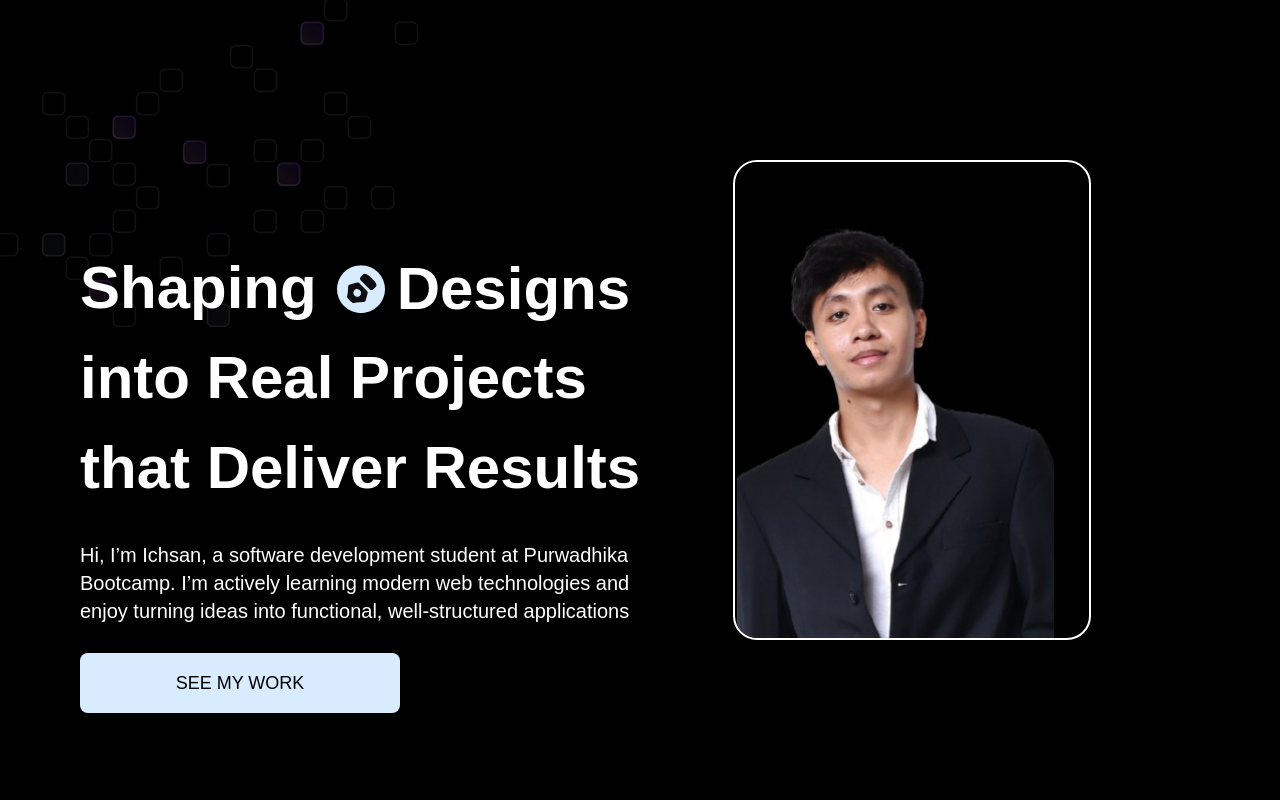
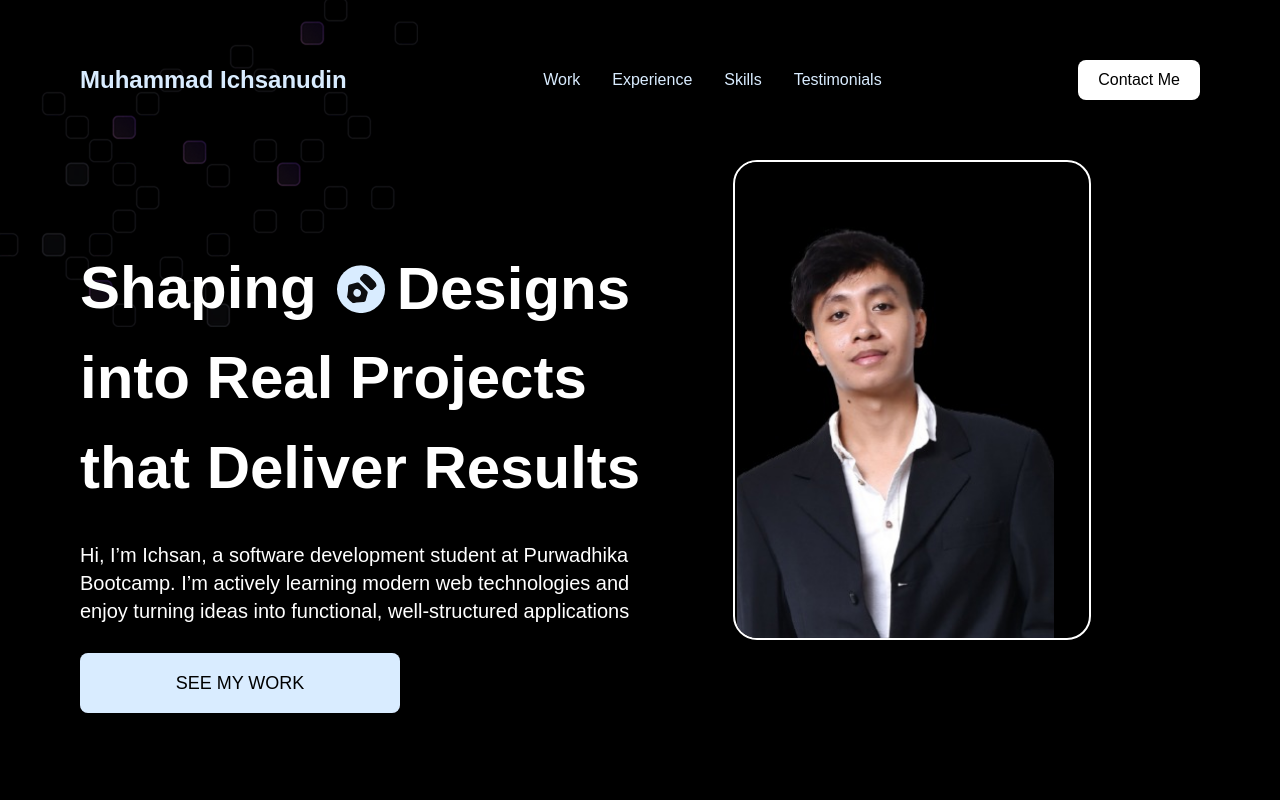
Before and after one commit to ichsanlearns/portfolio, a React (Vite) app: page / in a window 1280 px wide. Shown: the top 800 px of the page. Built offline with nearby package versions, Linux system fonts and the light colour scheme; a web font is replaced by a local one.

Commit message:
feat: add navbar

```diff
--- /dev/null
+++ b/src/components/NavBar.tsx
@@ -0,0 +1,48 @@
+import { useEffect, useState } from "react";
+import { navLinks } from "../constants";
+
+function NavBar() {
+  const [scrolled, setScrolled] = useState(false);
+
+  useEffect(() => {
+    const handleScroll = () => {
+      const isScrolled = window.scrollY > 10;
+      setScrolled(isScrolled);
+    };
+
+    window.addEventListener("scroll", handleScroll);
+
+    return () => window.removeEventListener("scroll", handleScroll);
+  }, []);
+
+  return (
+    <header className={`navbar ${scrolled ? "scrolled" : "not-scrolled"}`}>
+      <div className="inner">
+        <a href="#hero" className="logo">
+          Muhammad Ichsanudin
+        </a>
+
+        <nav className="desktop">
+          <ul>
+            {navLinks.map(({ link, name }) => (
+              <li key={name} className="group">
+                <a href={link}>
+                  <span>{name}</span>
+                  <span className="underline"></span>
+                </a>
+              </li>
+            ))}
+          </ul>
+        </nav>
+
+        <a href="#contact" className="contact-btn group">
+          <div className="inner">
+            <span>Contact Me</span>
+          </div>
+        </a>
+      </div>
+    </header>
+  );
+}
+
+export default NavBar;
--- a/src/constants/index.ts
+++ b/src/constants/index.ts
@@ -15,3 +15,22 @@ export const counterItems = [
   { value: 108, suffix: "+", label: "Completed Projects" },
   { value: 90, suffix: "%", label: "Client Retention Rate" },
 ];
+
+export const navLinks = [
+  {
+    name: "Work",
+    link: "#work",
+  },
+  {
+    name: "Experience",
+    link: "#experience",
+  },
+  {
+    name: "Skills",
+    link: "#skills",
+  },
+  {
+    name: "Testimonials",
+    link: "#testimonials",
+  },
+];
--- a/src/index.css
+++ b/src/index.css
@@ -240,4 +240,56 @@ section {
       }
     }
   }
+
+  .navbar {
+    @apply fixed w-full left-1/2 py-5 px-5 md:px-20 -translate-x-1/2 z-[100] transition-all duration-300 ease-in-out;
+
+    &.scrolled {
+      @apply top-0 bg-black;
+    }
+
+    &.not-scrolled {
+      @apply md:top-10 top-0 bg-transparent;
+    }
+
+    .inner {
+      @apply mx-auto flex items-center justify-between;
+    }
+
+    .logo {
+      @apply text-white-50 text-xl md:text-2xl font-semibold transition-transform duration-300 hover:scale-105;
+    }
+
+    nav.desktop {
+      @apply hidden lg:flex items-center;
+
+      ul {
+        @apply flex space-x-8;
+
+        li {
+          @apply text-white-50 relative;
+
+          span {
+            @apply transition-colors duration-300 hover:text-white;
+          }
+
+          .underline {
+            @apply absolute -bottom-1 left-0 w-0 h-0.5 bg-white transition-all duration-300 group-hover:w-full;
+          }
+        }
+      }
+    }
+
+    .contact-btn {
+      @apply flex;
+
+      .inner {
+        @apply px-5 py-2 rounded-lg bg-white text-black group-hover:bg-black-50 transition-colors duration-300;
+
+        span {
+          @apply group-hover:text-white transition-colors duration-300;
+        }
+      }
+    }
+  }
 }
--- a/src/pages/Home.tsx
+++ b/src/pages/Home.tsx
@@ -1,9 +1,11 @@
+import NavBar from "../components/NavBar";
 import Hero from "../sections/Hero";
 import ShowcaseSection from "../sections/ShowcaseSection";
 
 function Home() {
   return (
     <>
+      <NavBar />
       <Hero />
       <ShowcaseSection />
     </>
```
